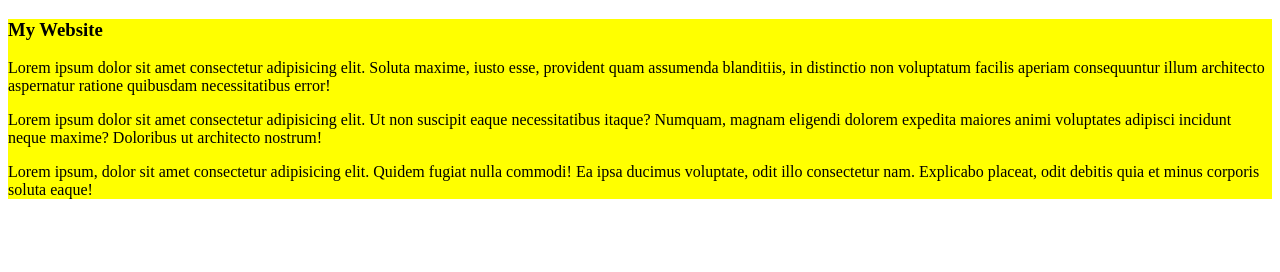
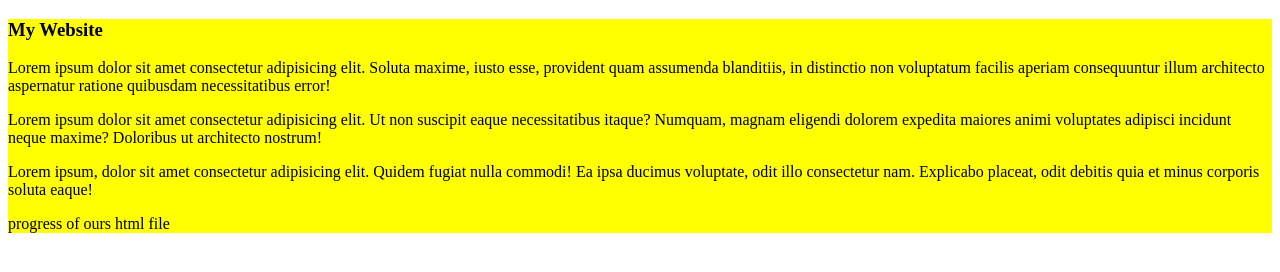
Before and after one commit to Mizan310/my-simple-website, a plain HTML site: page index.html in a window 1280 px wide. Drawn offline with Linux system fonts and the light colour scheme.

Commit message:
add extra line in my html

```diff
--- a/index.html
+++ b/index.html
@@ -29,6 +29,9 @@
             voluptate,
             odit illo consectetur nam. Explicabo placeat, odit debitis quia et minus corporis soluta eaque!
         </p>
+        <div>
+            <p>progress of ours html file</p>
+        </div>
     </div>
 
 </body>
```
